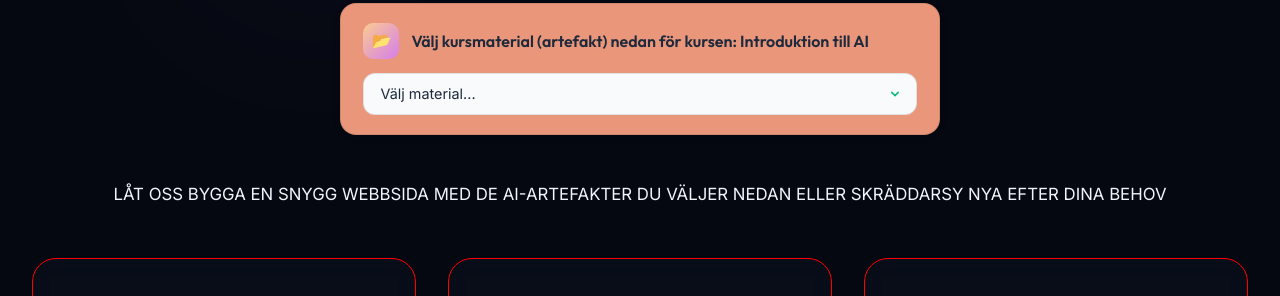
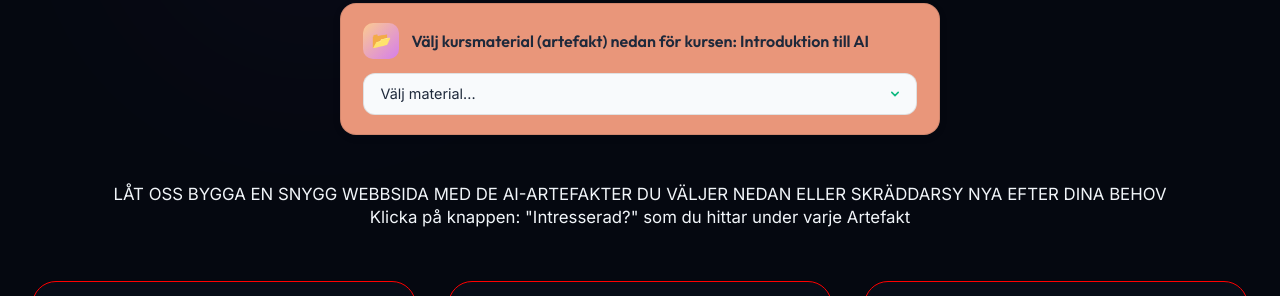
Before and after one commit to alvaroC/hub-antigravity, a plain HTML site: page artefakter.html in a window 1280 px wide. Shown: the part 1055-1351 px from the top of the page. Drawn offline with Linux system fonts and the light colour scheme; a script that the page names is missing.

Commit message:
uppdatering

```diff
--- a/artefakter.html
+++ b/artefakter.html
@@ -146,7 +146,9 @@
             </div>
 
             <h5 class="text-center opacity">LÅT OSS BYGGA EN SNYGG WEBBSIDA MED DE AI-ARTEFAKTER DU VÄLJER
-                NEDAN ELLER SKRÄDDARSY NYA EFTER DINA BEHOV</h5><br><br>
+                NEDAN ELLER SKRÄDDARSY NYA EFTER DINA BEHOV<br>
+                Klicka på knappen: "Intresserad?" som du hittar under varje Artefakt
+            </h5><br><br>
 
             <!-- 12 CARDS FOR ARTEFACTS -->
             <div class="capabilities-grid">
```
